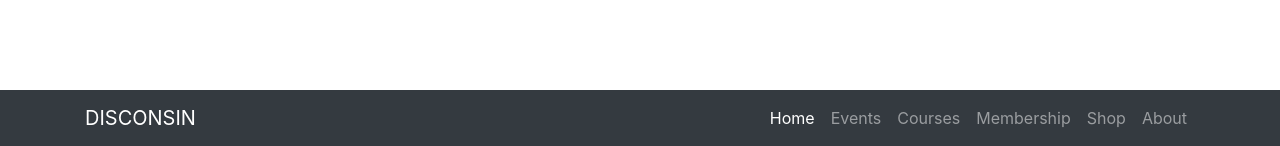
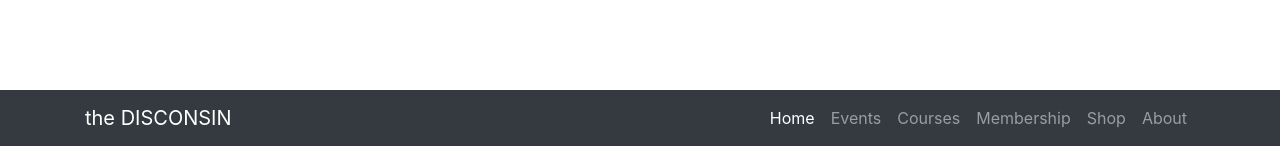
Before and after one commit to BrandonHebel/disconsin, a Django app: page / in a window 1280 px wide. Shown: the part 654-800 px from the top of the page. Run offline with Django 3.2, Linux system fonts and the light colour scheme; some libraries are stand-ins or nearby versions.

Commit message:
nicks first commit

```diff
--- a/home/templates/home/index.html
+++ b/home/templates/home/index.html
@@ -28,7 +28,7 @@
     <!-- Navigation -->
     <nav class="navbar navbar-expand-lg navbar-dark bg-dark fixed-bottom">
       <div class="container">
-        <a class="navbar-brand" href="#">DISCONSIN</a>
+        <a class="navbar-brand" href="#">the DISCONSIN</a>
         <button class="navbar-toggler" type="button" data-toggle="collapse" data-target="#navbarResponsive" aria-controls="navbarResponsive" aria-expanded="false" aria-label="Toggle navigation">
           <span class="navbar-toggler-icon"></span>
         </button>
```
